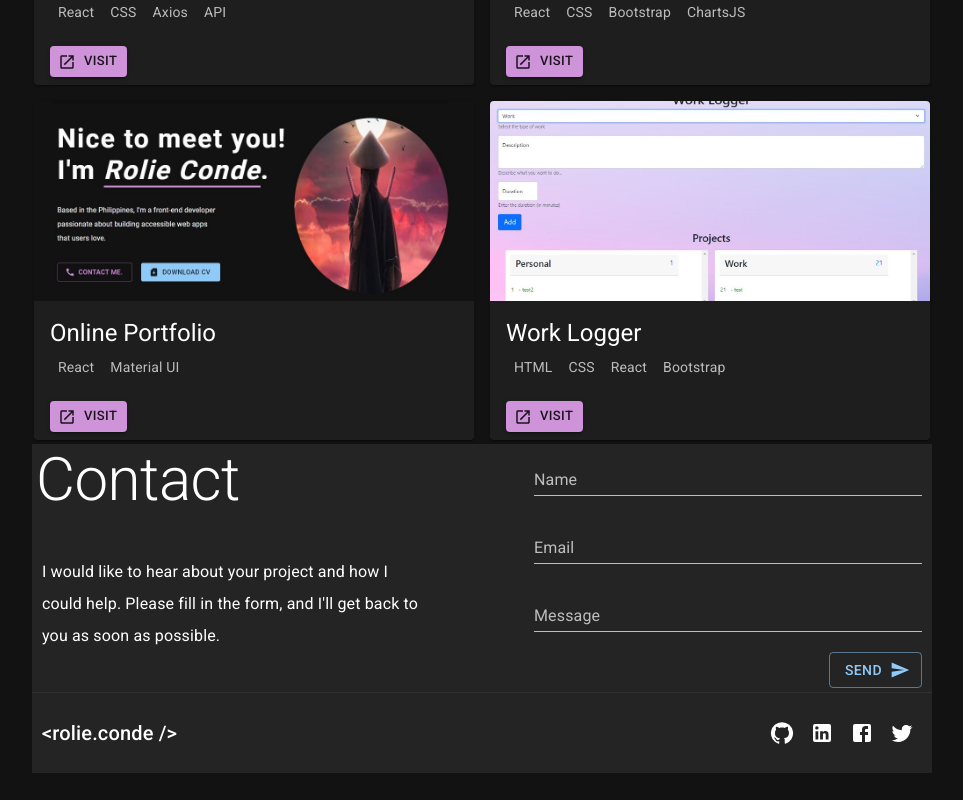
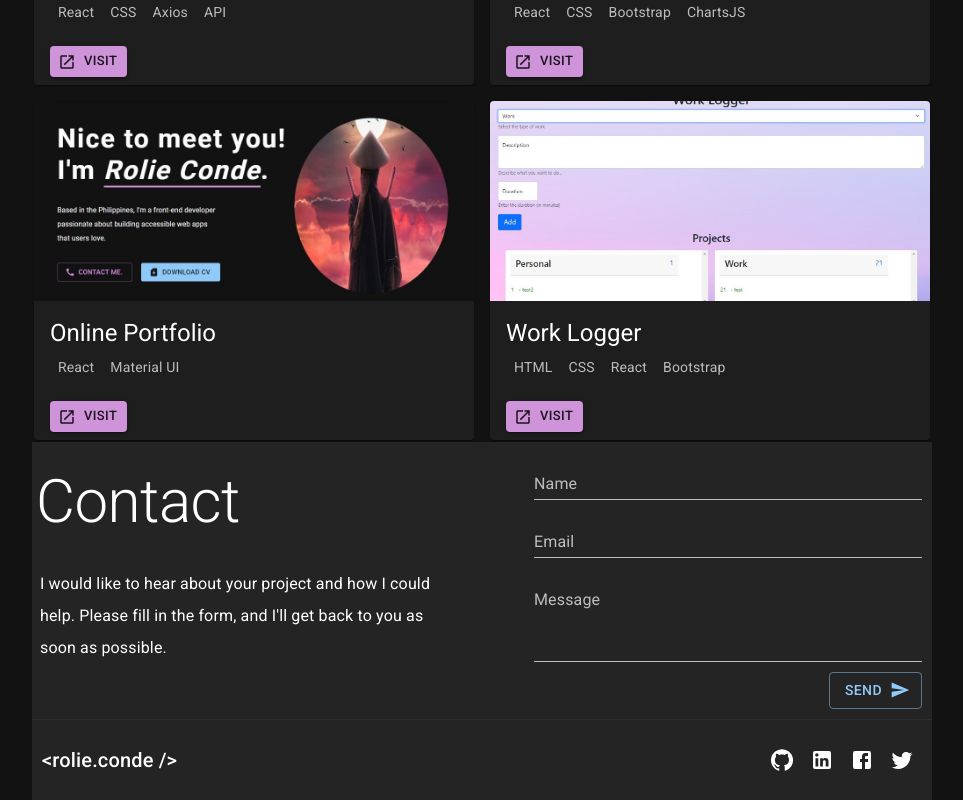
Before and after one commit to agentxyz999/portfolio-mui, a React (Create React App) app: page / in a window 1280 px wide. Shown: the part 1204-2004 px from the top of the page, without its empty margins (158-1121 px from the left). Before the commit the page ends 1977 px from the top, so only its background shows below. Built offline with nearby package versions, Linux system fonts and the light colour scheme.

Commit message:
Some alignments  at contacts components

```diff
--- a/src/components/Contact.jsx
+++ b/src/components/Contact.jsx
@@ -10,8 +10,8 @@ const Contact = () => {
         gap: 3,
         alignItems: "center",
         justifyContent: "space-between",
-        padding: "0 4px",
-        marginTop: "4px",
+        padding: "10px 4px",
+        marginTop: "2px",
         backgroundColor: "#242424",
       }}
     >
@@ -19,8 +19,8 @@ const Contact = () => {
         <Typography variant="h2">Contact</Typography>
         <Typography
           sx={{
-            margin: "40px 0",
-            padding: "0 6px",
+            margin: "30px 0",
+            padding: "0 4px",
             lineHeight: "32px",
             fontSize: "16px",
           }}
@@ -39,12 +39,18 @@ const Contact = () => {
           flexDirection: "column",
           minWidth: "400px",
           padding: "0 6px",
-          gap: "20px",
+          gap: "10px",
         }}
       >
         <TextField id="name" label="Name" variant="standard" />
         <TextField id="email" label="Email" variant="standard" />
-        <TextField id="message" label="Message" variant="standard" />
+        <TextField
+          id="message"
+          label="Message"
+          variant="standard"
+          multiline
+          rows={3}
+        />
         <Button
           sx={{ alignSelf: "flex-end" }}
           variant="outlined"
```
